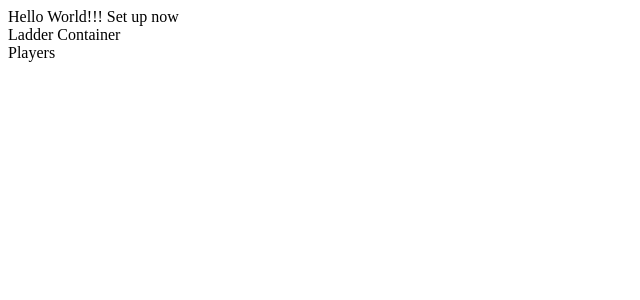
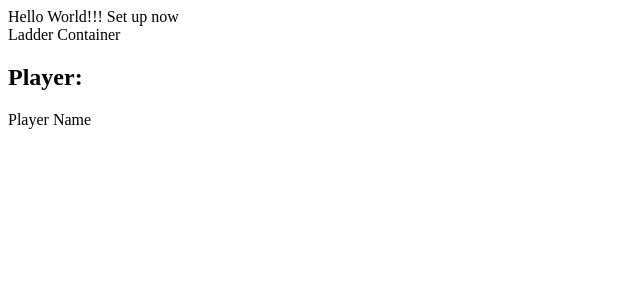
Before and after one commit to MartinT86/FoosballLadder, a React app: page / in a window 1280 px wide. Shown: the top 300 px of the page, without its empty margins (0-640 px from the left). Built offline with nearby package versions, Linux system fonts and the light colour scheme.

Commit message:
player name prop

```diff
--- a/src/app/Player.jsx
+++ b/src/app/Player.jsx
@@ -4,10 +4,15 @@ class Player extends React.Component {
    render() {
       return (
          <div>
-            Players
+            <h2>Player:</h2>
+            <p>{this.props.name}</p>
          </div>
       );
    }
 }
 
+Player.defaultProps = {
+    name: "Player Name"
+}
+
 export default Player;
```
